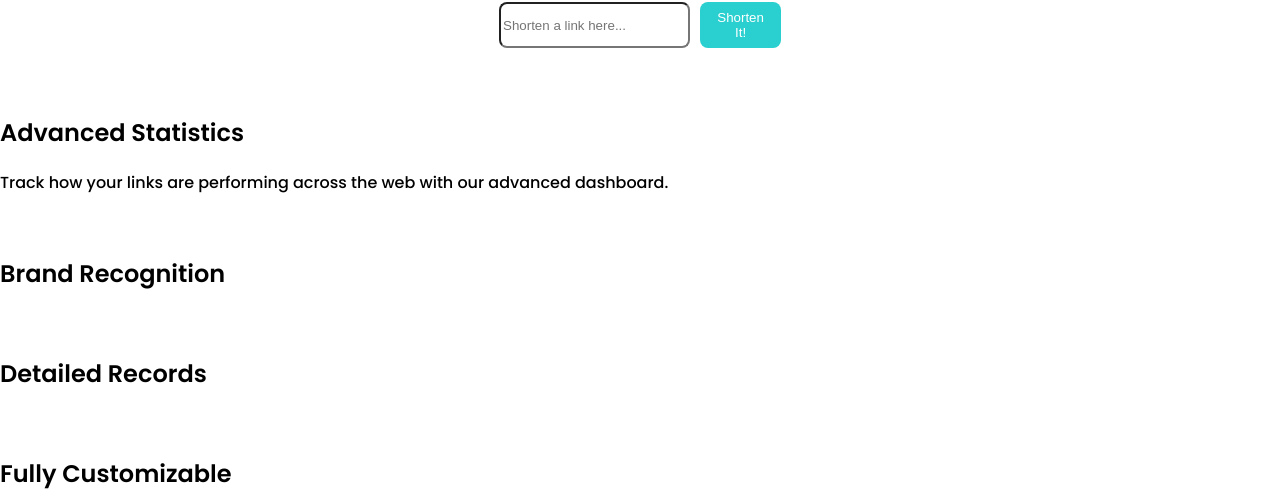
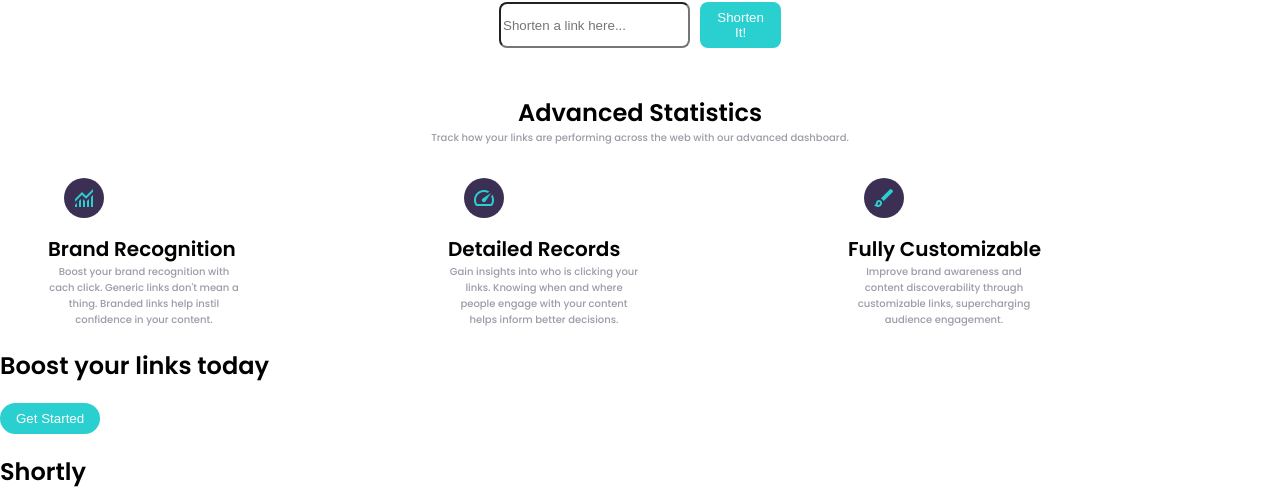
Before and after one commit to im-victor-mendez/React-URL_Shortening_API_Landing, a React (Create React App) app: page / in a window 1280 px wide. Shown: the part 303-800 px from the top of the page. Built offline with nearby package versions, Linux system fonts and the light colour scheme.

Commit message:
Styled Statistic and Statistics.

```diff
--- a/src/components/common/Statistic.jsx
+++ b/src/components/common/Statistic.jsx
@@ -1,3 +1,4 @@
+import '../../styles/common/Statistic.scss'
 import React from 'react'
 
 function Statistic({ icon, title, text }) {
--- a/src/components/layout/Statistics.jsx
+++ b/src/components/layout/Statistics.jsx
@@ -1,22 +1,23 @@
+import '../../styles/layout/Statistics.scss'
 import React from 'react'
 import { v4 as key } from "uuid";
 import Statistic from '../common/Statistic'
 
 const statistics = [
     {
-        icon: '',
+        icon: 'Monitoring',
         title: 'Brand Recognition',
-        text: ''
+        text: "Boost your brand recognition with cach click. Generic links don't mean a thing. Branded links help instil confidence in your content."
     },
     {
-        icon: '',
+        icon: 'Speed',
         title: 'Detailed Records',
-        text: ''
+        text: "Gain insights into who is clicking your links. Knowing when and where people engage with your content helps inform better decisions."
     },
     {
-        icon: '',
+        icon: 'Brush',
         title: 'Fully Customizable',
-        text: ''
+        text: "Improve brand awareness and content discoverability through customizable links, supercharging audience engagement."
     }
 ]
 
--- /dev/null
+++ b/src/styles/common/Statistic.scss
@@ -0,0 +1,20 @@
+.statistic {
+    border-radius: 0.5rem;
+
+    i {
+        background-color: var(--dark);
+        color: var(--cyan);
+
+        padding: 0.5rem;
+
+        border-radius: 100%;
+
+        position: relative;
+        left: 1rem;
+        bottom: 1rem;
+    }
+
+    h1 {
+        font-size: 20px;
+    }
+}
--- /dev/null
+++ b/src/styles/layout/Statistics.scss
@@ -0,0 +1,27 @@
+#statistic {
+    * {
+        margin: 0px;
+    }
+
+    display: grid;
+    justify-items: center;
+
+    p {
+        text-align: center;
+
+        font-size: 10px;
+        max-width: 50%;
+
+        color: var(--grayish-violet);
+    }
+
+    #statistics {
+        display: grid;
+        grid-template-columns: 30% 30% 30%;
+        justify-content: center;
+
+        margin-top: 3rem;
+
+        gap: 1rem;
+    }
+}
```
